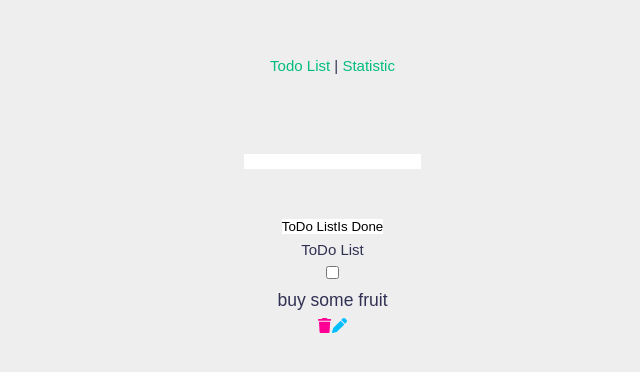
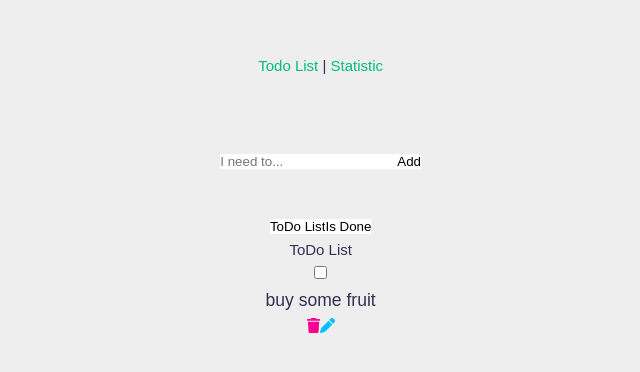
Before and after one commit to ShumovskaIryna/Todo-List, a Vue app: page / in a window 1280 px wide. Shown: the part 204-576 px from the top of the page, without its empty margins (199-839 px from the left). Built offline with nearby package versions, Linux system fonts and the light colour scheme.

Commit message:
add ToDo Form for creating new task

```diff
--- /dev/null
+++ b/src/components/TodoForm.vue
@@ -0,0 +1,35 @@
+<template>
+  <form @submit.prevent="handleSubmit">
+    <input
+      type="text"
+      placeholder="I need to..."
+      v-model="newTodoItem"
+    >
+    <button>Add</button>
+  </form>
+</template>
+
+<script>
+import { ref } from 'vue'
+import { useTodoStore } from '../stores/todoStore'
+
+export default {
+  setup() {
+    const todoStore = useTodoStore()
+
+    const newTodoItem = ref('')
+
+    const handleSubmit = () => {
+      if (newTodoItem.value.length > 0) {
+          todoStore.addTask({
+          id: todoStore.tasks?.length + 1,
+          title: newTodoItem.value,
+          isDone: false})
+        newTodoItem.value = ""
+      }
+    }
+
+    return { handleSubmit, newTodoItem }
+  }
+}
+</script>
--- a/src/stores/todoStore.js
+++ b/src/stores/todoStore.js
@@ -15,5 +15,10 @@ export const useTodoStore = defineStore('todoList', {
         return this.tasks.filter(t => !t.isDone)
       },
     },
+    actions: {
+      addTask(task){
+        this.tasks.push(task)
+      }
+    }
   },
 )
--- a/src/views/TodoView.vue
+++ b/src/views/TodoView.vue
@@ -1,7 +1,7 @@
 <template>
   <div class="home">
     <div class="task-input">
-      <input>
+      <TodoForm />
     </div>
 
     <nav class="filter">
@@ -29,10 +29,11 @@
 <script>
 import { useTodoStore } from '@/stores/todoStore'
 import TodoItem from '../components/TodoItem.vue'
+import TodoForm from '../components/TodoForm.vue'
 import { ref } from 'vue'
 
 export default {
-  components: { TodoItem},
+  components: { TodoItem, TodoForm},
   setup() {
 	const todoStore = useTodoStore()
   const filter = ref('isNotDone')
```
